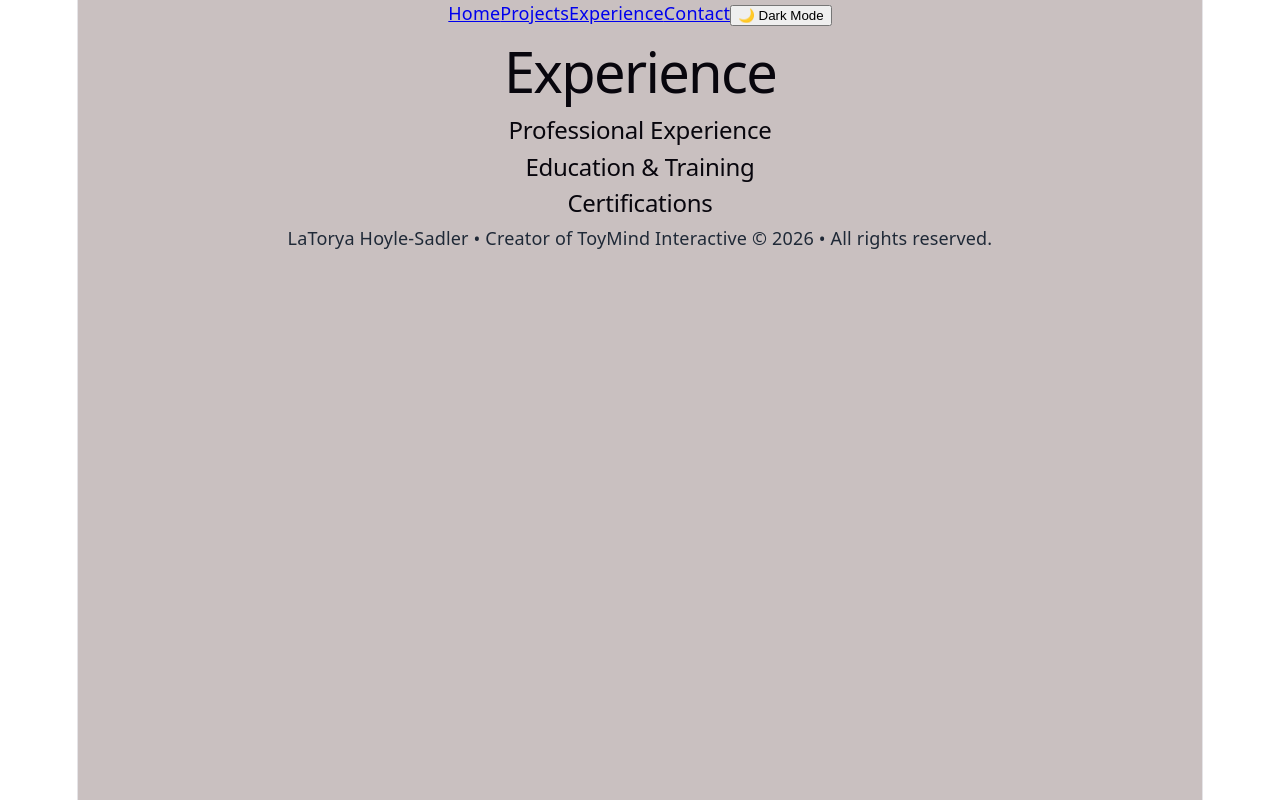
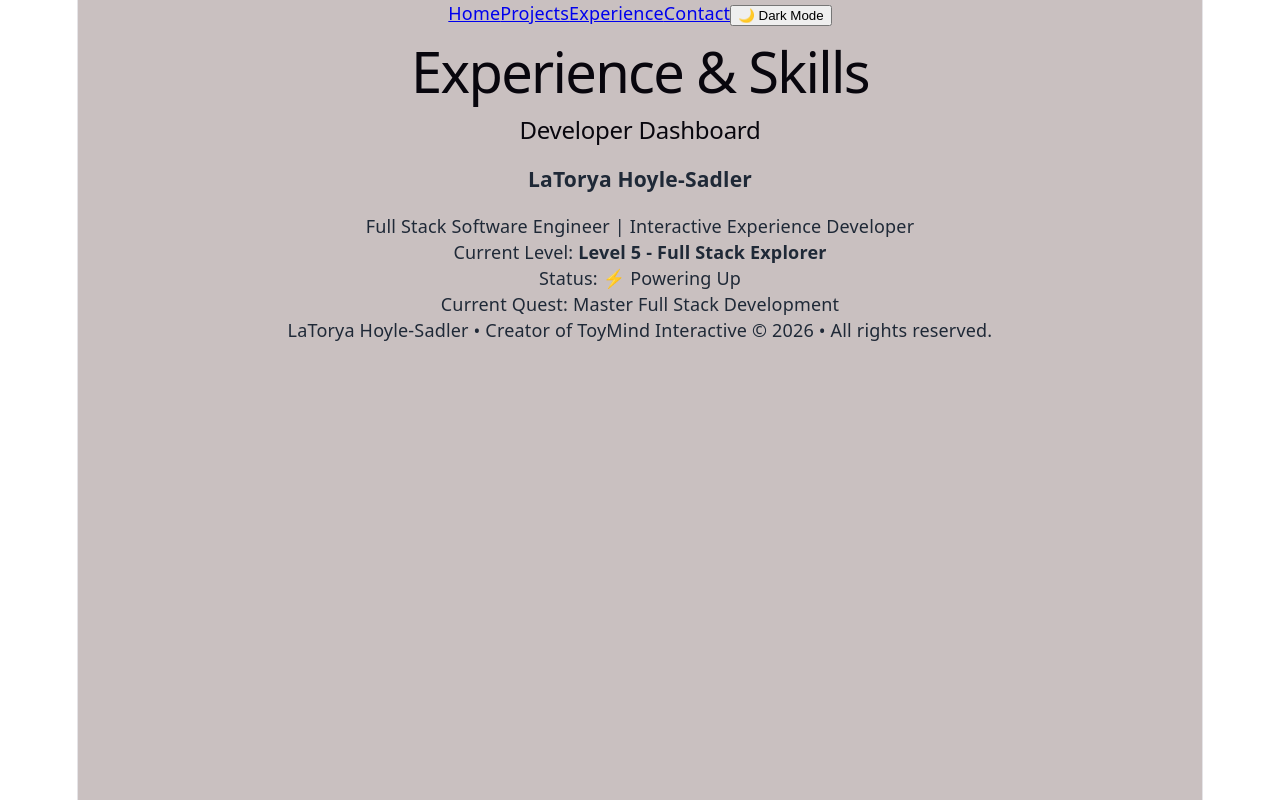
Before and after one commit to IamLaTorya/portfolio, a React app: page /experience in a window 1280 px wide. Built offline with nearby package versions, Linux system fonts and the light colour scheme; the HTML template or start-up script is replaced by a standard one.

Commit message:
Added DeveloperDashboard for Experience page character screen

```diff
--- /dev/null
+++ b/src/components/DeveloperDashboard.jsx
@@ -0,0 +1,32 @@
+export default function DeveloperDashboard() {
+    return (
+        <section>
+            <h2>Developer Dashboard</h2>
+
+            <h3>
+                LaTorya Hoyle-Sadler
+            </h3>
+
+            <p>
+                Full Stack Software Engineer |
+                Interactive Experience Developer
+            </p>
+
+            <p>
+                Current Level:
+                <strong> Level 5 - Full Stack Explorer</strong>
+            </p>
+
+            <p>
+                Status:
+                ⚡ Powering Up
+            </p>
+
+            <p>
+                Current Quest:
+                Master Full Stack Development
+            </p>
+
+        </section>
+    );
+}
--- a/src/pages/Experience.jsx
+++ b/src/pages/Experience.jsx
@@ -1,10 +1,13 @@
+import DeveloperDashboard from "../components/DeveloperDashboard";
+
 export default function Experience() {
     return (
         <>
-            <h1>Experience</h1>
-            <h2>Professional Experience</h2>
-            <h2>Education & Training</h2>
-            <h2>Certifications</h2>
+            <main>
+                <h1>Experience & Skills</h1>
+
+                <DeveloperDashboard />
+            </main>
         </>
-    )
+    );
 }
```
